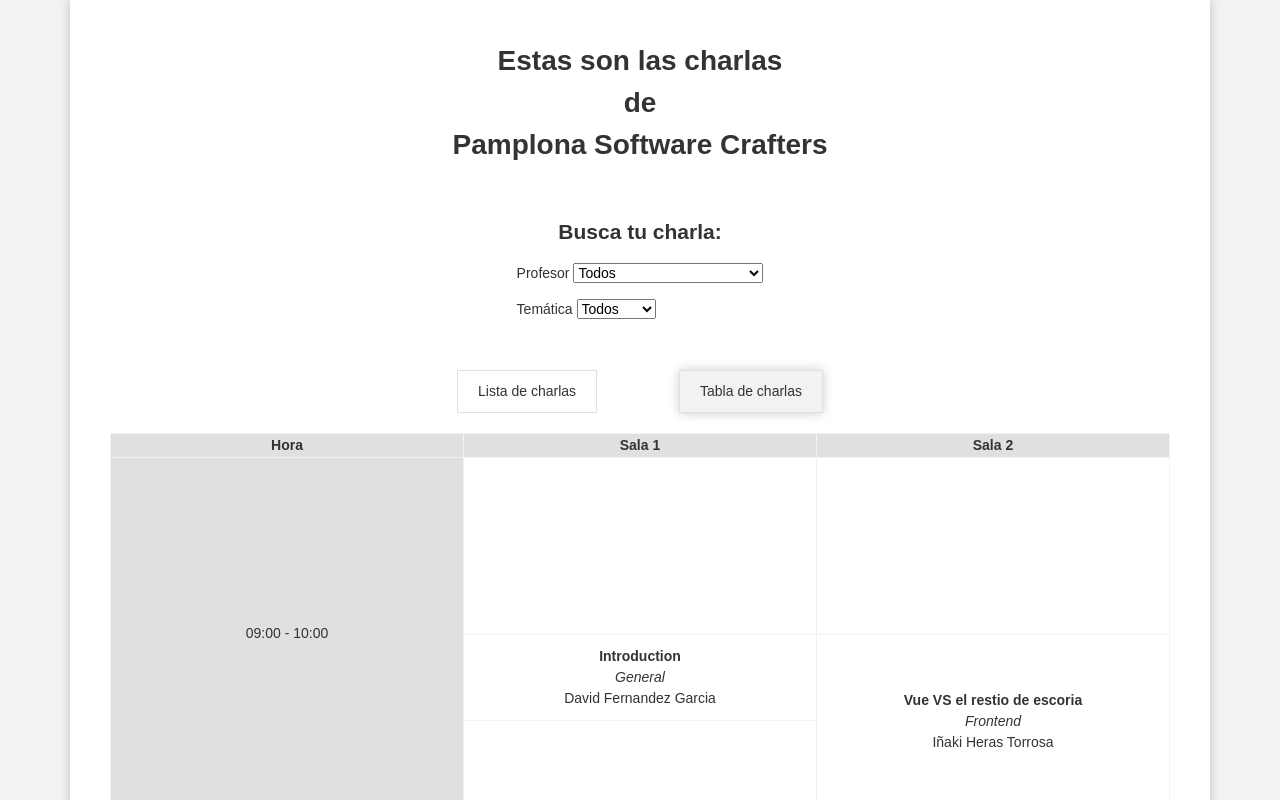
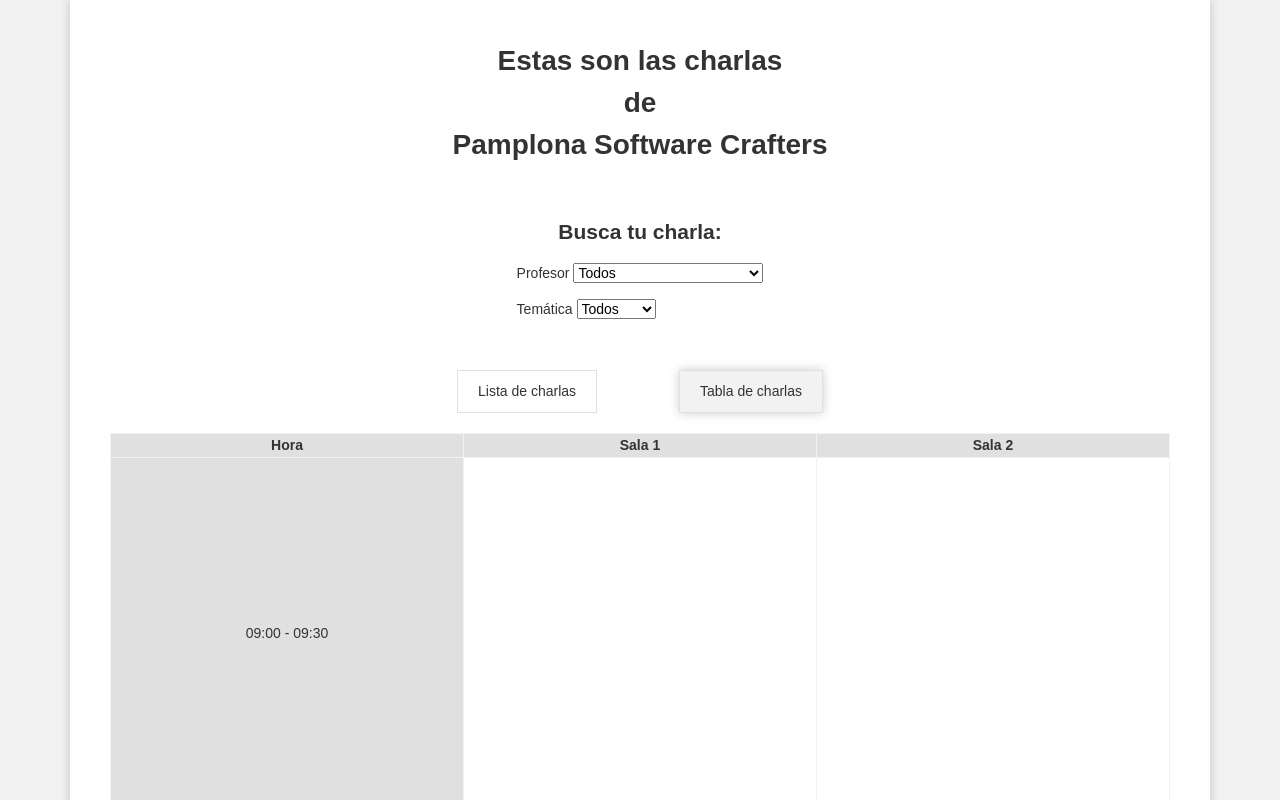
Before and after one commit to silviademiguel7/talk-schedules, an Angular app: page /events/event1 in a window 1280 px wide. Shown: the top 800 px of the page. Built offline with nearby package versions, Linux system fonts and the light colour scheme.

Commit message:
fix: create date correctly

```diff
--- a/src/app/features/task-schedules/delivery/schedules/schedules.component.ts
+++ b/src/app/features/task-schedules/delivery/schedules/schedules.component.ts
@@ -48,7 +48,7 @@
     duration: number
   ) {
     const intervalCollection = [];
-    for (let i = startHour; i <= endHour; i++) {
+    for (let i = startHour; i <= endHour; i = i + duration) {
       intervalCollection.push(this.createTimeZone(i, duration));
     }
     return intervalCollection;
@@ -65,7 +65,10 @@
 
   createDate(hour: number) {
     const dateCopy = new Date(this.event.date);
+    const hours = Math.floor(hour);
+    const minutes = Math.floor((hour - hours) * 60);
     dateCopy.setHours(hour);
+    dateCopy.setMinutes(minutes);
     return dateCopy;
   }
 
@@ -80,7 +83,7 @@
     this.tableRooms = talksRooms(this.talks);
     this.speakers = talksSpeakers(this.talks);
     this.topics = topicsTalks(this.talks);
-    this.timeZone = this.createIntervalCollection(9, 13, 1);
+    this.timeZone = this.createIntervalCollection(9, 13, 0.5);
   }
 
   getTalksByRoom(room: Talk['room']): Talk[] {
```
